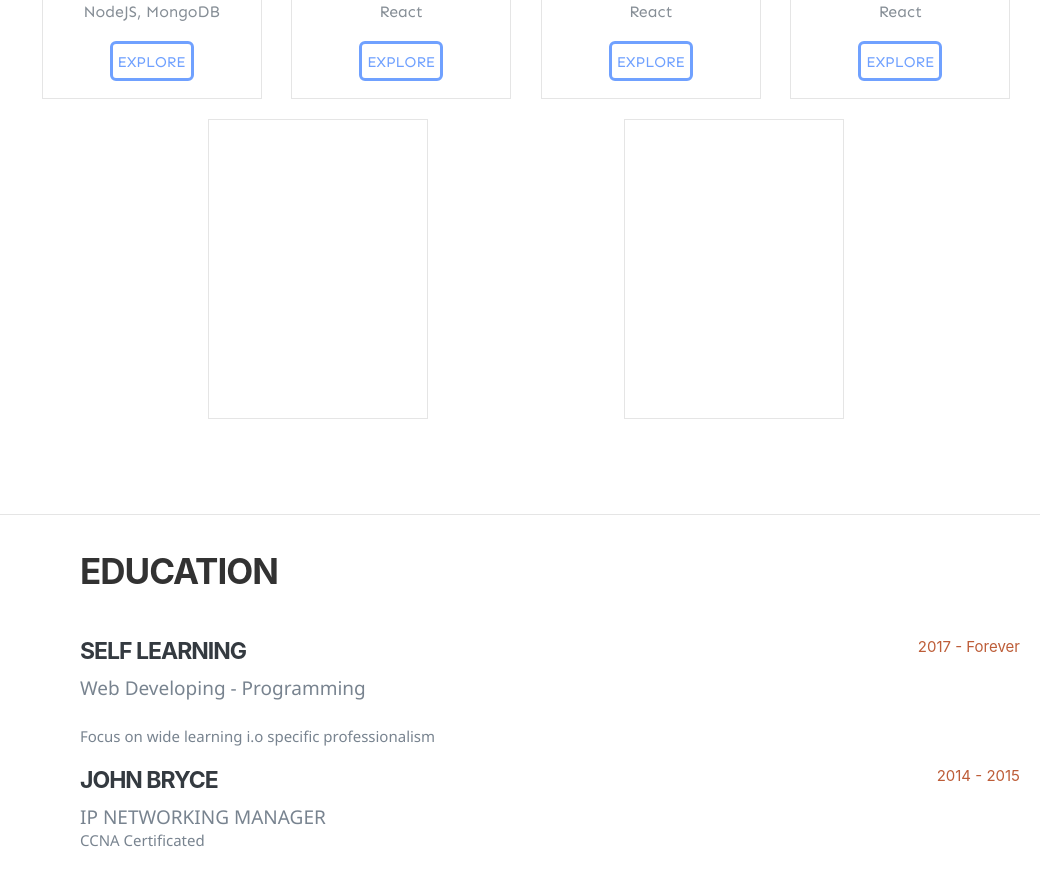
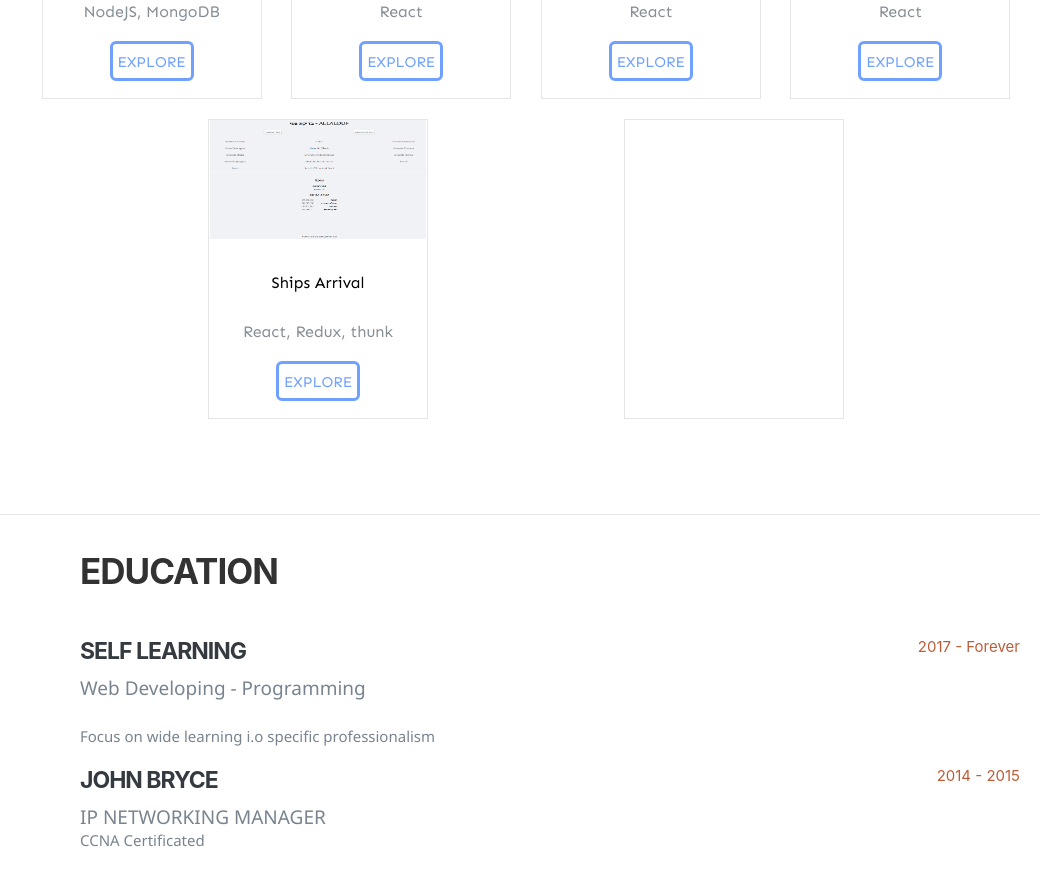
Before and after one commit to Benjamn89/profile-react, a React (Create React App) app: page / in a window 1280 px wide. Shown: the part 1120-2006 px from the top of the page, without its empty margins (240-1280 px from the left). Built offline with nearby package versions, Linux system fonts and the light colour scheme.

Commit message:
add allalouf project

```diff
--- a/src/Components/PROJECTS-S/PROJECT-BOX/project-box-property.js
+++ b/src/Components/PROJECTS-S/PROJECT-BOX/project-box-property.js
@@ -2,6 +2,7 @@ import MinyanImg from "../../../media/Minyan-project.PNG";
 import ProfileImg from "../../../media/Profile-project.PNG";
 import HamburgerImg from "../../../media/Hamburger.PNG";
 import MyShop from "../../../media/shop-react2.PNG";
+import Allalouf from "../../../media/Allalouf.PNG";
 
 console.log("ProjectBoxProperty - is operated");
 
@@ -12,8 +13,8 @@ var ProjectsBoxProperty = [
       usedSkills: "NodeJS, MongoDB",
       linkTo: "https://tal-minyan.herokuapp.com/",
       img: MinyanImg,
-      alt: "Minyan"
-    }
+      alt: "Minyan",
+    },
   },
   {
     objects: {
@@ -21,8 +22,8 @@ var ProjectsBoxProperty = [
       usedSkills: "React",
       linkTo: "https://binyamintal.netlify.com/",
       img: ProfileImg,
-      alt: "profile"
-    }
+      alt: "profile",
+    },
   },
   {
     objects: {
@@ -30,8 +31,8 @@ var ProjectsBoxProperty = [
       usedSkills: "React",
       linkTo: "https://hamburger-binyamin.netlify.com/",
       img: HamburgerImg,
-      alt: "Hamburger"
-    }
+      alt: "Hamburger",
+    },
   },
   {
     objects: {
@@ -39,9 +40,18 @@ var ProjectsBoxProperty = [
       usedSkills: "React",
       linkTo: "https://shoping-with-react.netlify.com/",
       img: MyShop,
-      alt: "Shopping"
-    }
-  }
+      alt: "Shopping",
+    },
+  },
+  {
+    objects: {
+      projectSum: "Ships Arrival",
+      usedSkills: "React, Redux, thunk",
+      linkTo: "https://allalouf.netlify.com/",
+      img: Allalouf,
+      alt: "Allalouf",
+    },
+  },
 ];
 
 export { ProjectsBoxProperty };
--- a/src/Components/PROJECTS-S/container.js
+++ b/src/Components/PROJECTS-S/container.js
@@ -15,7 +15,7 @@ class ProjectS extends Component {
         <div className="project-wrapper-div">
           <h1 className="project-title-h">PROJECTS</h1>
           <div className="projectbox-wrapper-div">
-            {ProjectsBoxProperty.map(el => {
+            {ProjectsBoxProperty.map((el) => {
               return (
                 <ProjectBox key={el.objects.alt}>
                   <img
@@ -38,7 +38,6 @@ class ProjectS extends Component {
               );
             })}
             <ProjectBox />
-            <ProjectBox />
           </div>
         </div>
       </section>
```
Also changed, not shown: src/media/Allalouf.PNG (added).
